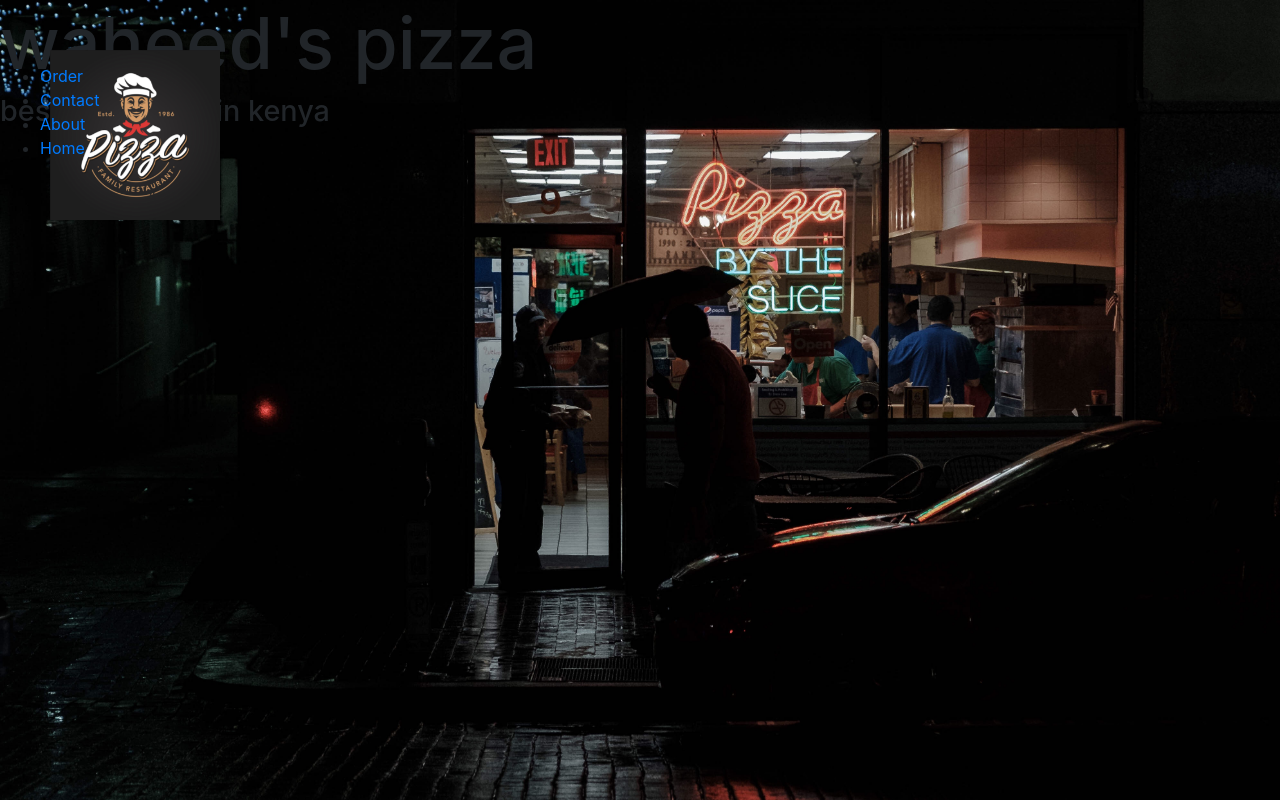
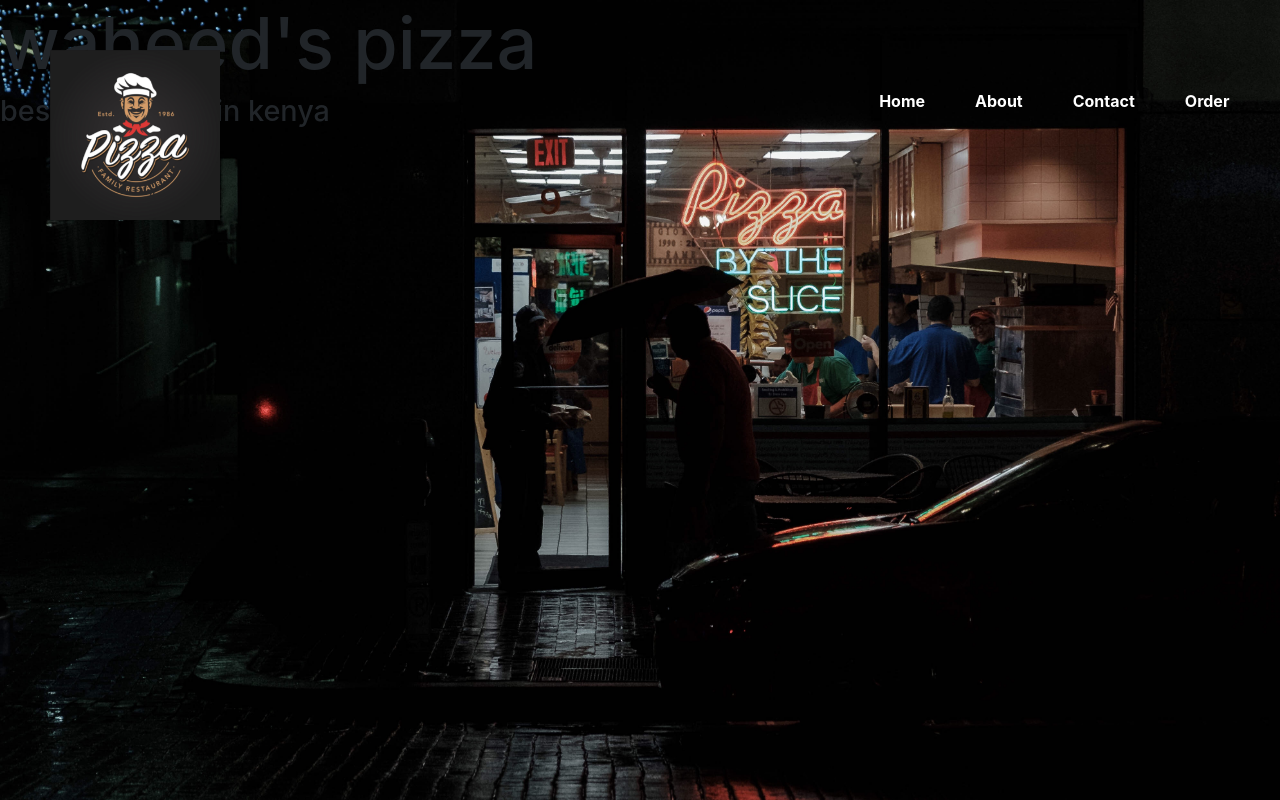
Before and after one commit to waheedmusa/waheed-s-pizza, a plain HTML site: page index.html in a window 1280 px wide. Drawn offline with Linux system fonts and the light colour scheme.

Commit message:
navigation bar styled

```diff
--- a/css/styles.css
+++ b/css/styles.css
@@ -27,3 +27,24 @@ body{
   top: 0;
   width: 100%;
 }
+ul {
+  list-style-type: none;
+  background: rgba(0, 0, 0, 0)
+}
+
+li {
+  float: right;
+}
+
+li a {
+  display: block;
+  color: white;
+  font-weight: bold;
+  text-align: center;
+  padding: 25px;
+  text-decoration: none;
+}
+
+li a:hover {
+  color: #996515;
+}
```
